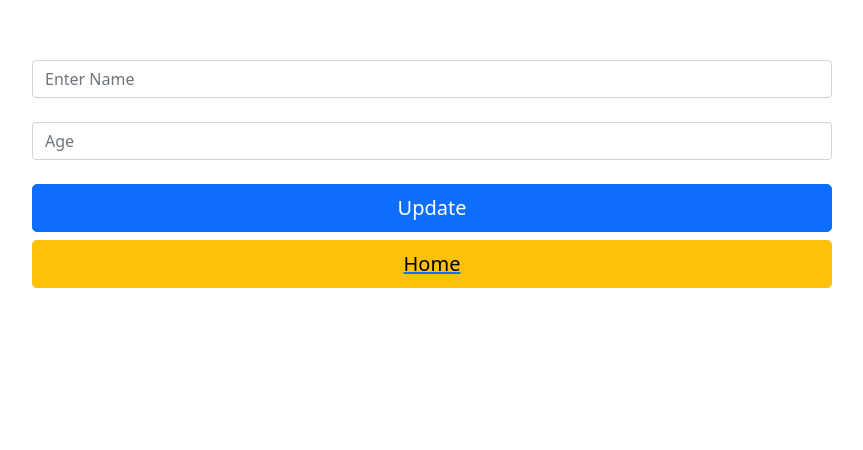
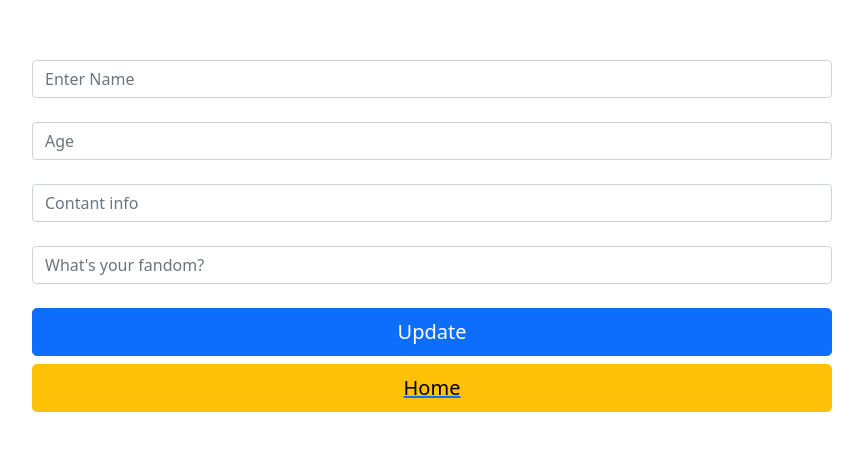
Before and after one commit to ShiraOhana/Geekup-react-app, a React (Create React App) app: page /edit in a window 1280 px wide. Shown: the part 280-730 px from the top of the page, without its empty margins (208-1071 px from the left). Built offline with nearby package versions, Linux system fonts and the light colour scheme.

Commit message:
display new img data

```diff
--- a/src/App.css
+++ b/src/App.css
@@ -4,10 +4,14 @@
   padding: 0;
 }
 
-.App {
-  /* background: url(./assets/bcg.jpg) no-repeat center center/cover; */
+.home {
+  background: url(./assets/bcg.jpg) no-repeat center center/cover;
   width: 100vw;
   height: 100vh;
+}
+h1 {
+  padding: 0;
+  margin: 0;
 }
 header {
   display: flex;
--- a/src/components/Create.js
+++ b/src/components/Create.js
@@ -59,17 +59,17 @@ function Create() {
             required
           />
         </Form.Group>
-        <Form.Group className="mb-3" controlId="formBasicAge">
+        <Form.Group className="mb-3" controlId="formBasicContact">
           <Form.Control
-            onChange={(e) => setage(e.target.value)}
+            onChange={(e) => setcontact(e.target.value)}
             type="text"
             placeholder="Contact info"
             required
           />
         </Form.Group>
-        <Form.Group className="mb-3" controlId="formBasicAge">
+        <Form.Group className="mb-3" controlId="formBasicFandom">
           <Form.Control
-            onChange={(e) => setage(e.target.value)}
+            onChange={(e) => setfandom(e.target.value)}
             type="text"
             placeholder="What's your fandom?"
             required
--- a/src/components/Edit.js
+++ b/src/components/Edit.js
@@ -73,6 +73,22 @@ function Edit() {
             placeholder="Age"
           />
         </Form.Group>
+        <Form.Group className="mb-3" controlId="formBasiccontact">
+          <Form.Control
+            value={contact}
+            onChange={(e) => setcontact(e.target.value)}
+            type="text"
+            placeholder="Contant info"
+          />
+        </Form.Group>
+        <Form.Group className="mb-3" controlId="formBasicfandom">
+          <Form.Control
+            value={fandom}
+            onChange={(e) => setfandom(e.target.value)}
+            type="text"
+            placeholder="What's your fandom?"
+          />
+        </Form.Group>
 
         {/* Hadinling an onclick event running an edit logic */}
         <Button
--- a/src/components/array.js
+++ b/src/components/array.js
@@ -11,14 +11,21 @@ const array = [
     Name: "Eyal",
     Age: "26",
     Contact: "Facebook: Eyal Cohen",
-    Fandom: "Harry Potter",
+    Fandom: "Brandon Sanderson",
   },
   {
     id: "3",
     Name: "Lihi",
     Age: "23",
-    Contact: "gibli@gmail.com",
+    Contact: "ghibli@gmail.com",
     Fandom: "My hero academia",
+  },
+  {
+    id: "4",
+    Name: "Shira",
+    Age: "29",
+    Contact: "050-9507705",
+    Fandom: "Harry Potter",
   },
 ];
 export default array;
--- a/src/pages/Board.js
+++ b/src/pages/Board.js
@@ -44,7 +44,7 @@ function Board() {
             <tr>
               <th>Name</th>
               <th>Age</th>
-              <th>Contact</th>
+              <th>Contact Info</th>
               <th>Fandom</th>
             </tr>
           </thead>
--- a/src/pages/Event.js
+++ b/src/pages/Event.js
@@ -18,7 +18,7 @@ function Event() {
     }
   }, []);
   return (
-    <div>
+    <div className="event">
       {events
         .filter((event) => event.id === params.id)
         .map((event) => (
--- a/src/pages/Events.js
+++ b/src/pages/Events.js
@@ -28,7 +28,16 @@ function Events() {
     });
   };
 
+  const getImg = () => {
+    const rand = Math.floor(
+      Math.random(0, imgData.length - 1) * imgData.length
+    );
+    const img = imgData[rand].img;
+
+    return img;
+  };
   return (
+    <div className="events">
       <div className="container">
         <h1>Events and Meetups</h1>
         <div>
@@ -38,9 +47,8 @@ function Events() {
             <option value={false}>Offline</option>
           </select>
         </div>
-
         <div className="grid">
-        {events.map((event) => (
+          {events.map((event, i) => (
             <div
               className="card"
               onClick={() => {
@@ -50,7 +58,8 @@ function Events() {
               <h3> {event.title}</h3>
               <p>{moment(event.date).format("MMMM Do YYYY, h:mm a")}</p>
               <p>{event.country}</p>
-            {imgData.forEach((e) => `<img src=${e} />`)}
+
+              {imgData && <img src={getImg()} />}
 
               <p>{event.description}</p>
               <p>Online: {event.Online ? "V" : "X"}</p>
@@ -59,6 +68,7 @@ function Events() {
         </div>
         <Link to="/home">Back Home</Link>
       </div>
+    </div>
   );
 }
 
--- a/src/pages/Home.js
+++ b/src/pages/Home.js
@@ -1,5 +1,6 @@
 import React from "react";
 import { Link } from "react-router-dom";
+import "../App.css";
 
 function Home() {
   return (
```
Lines whose indentation alone changed are shown as unchanged.
